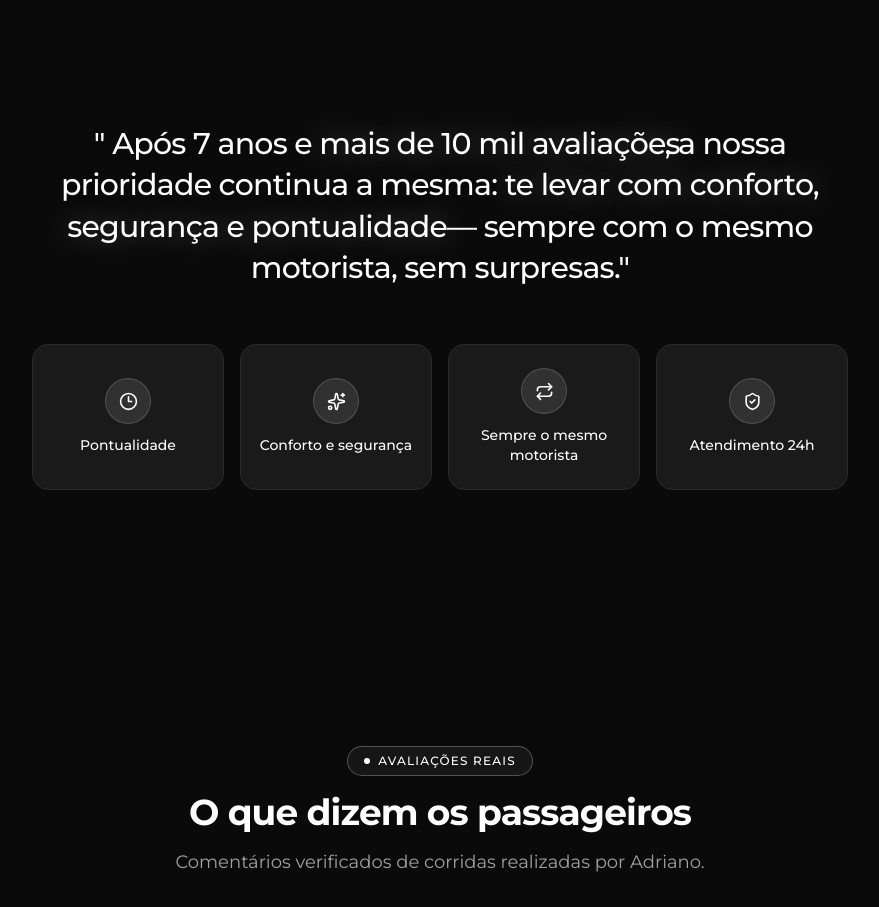
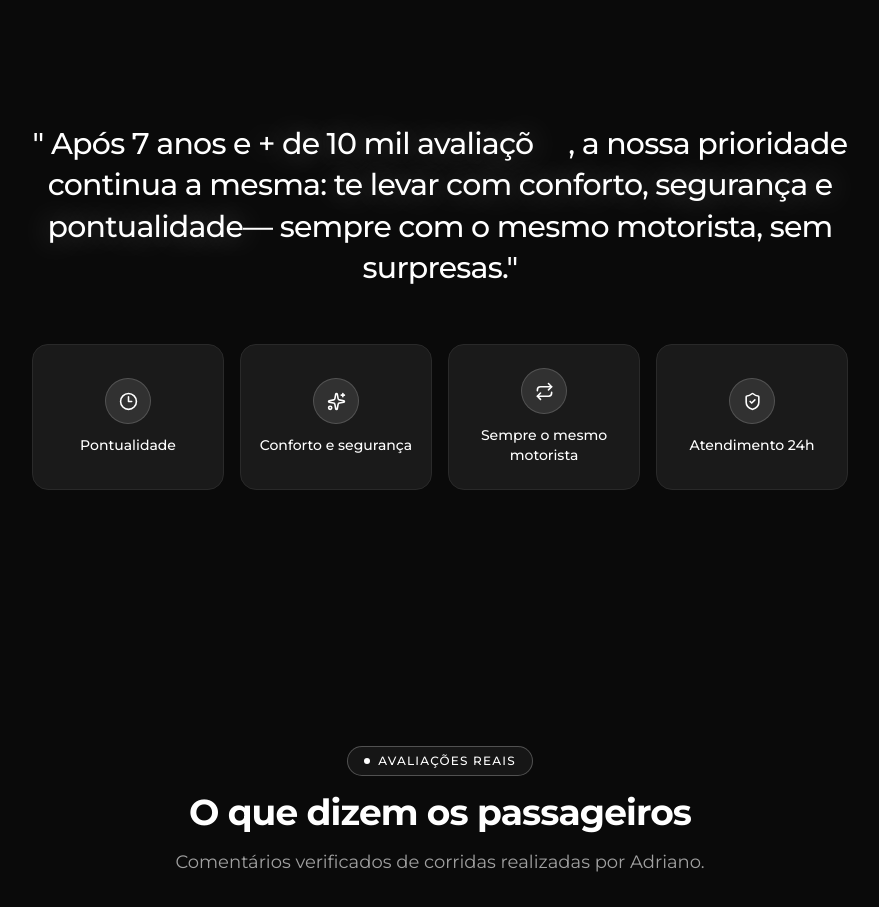
Before and after one commit to daviTavares2/site-motorista-executivo, a React (Vite) app: page / in a window 1280 px wide. Shown: the part 1220-2127 px from the top of the page, without its empty margins (200-1079 px from the left). Built offline with nearby package versions, Linux system fonts and the light colour scheme.

Commit message:
Update WhyChoose.jsx

```diff
--- a/src/components/WhyChoose.jsx
+++ b/src/components/WhyChoose.jsx
@@ -10,7 +10,7 @@ const ATTRIBUTES = [
   { icon: ShieldCheck, label: 'Atendimento 24h' },
 ]
 
-const QUOTE_STATS = ['mais de 22 mil viagens', ' mais de 10 mil avaliações']
+const QUOTE_STATS = ['mais de 22 mil viagens', ' + de 10 mil avaliações']
 
 function WhyChoose() {
   return (
```
